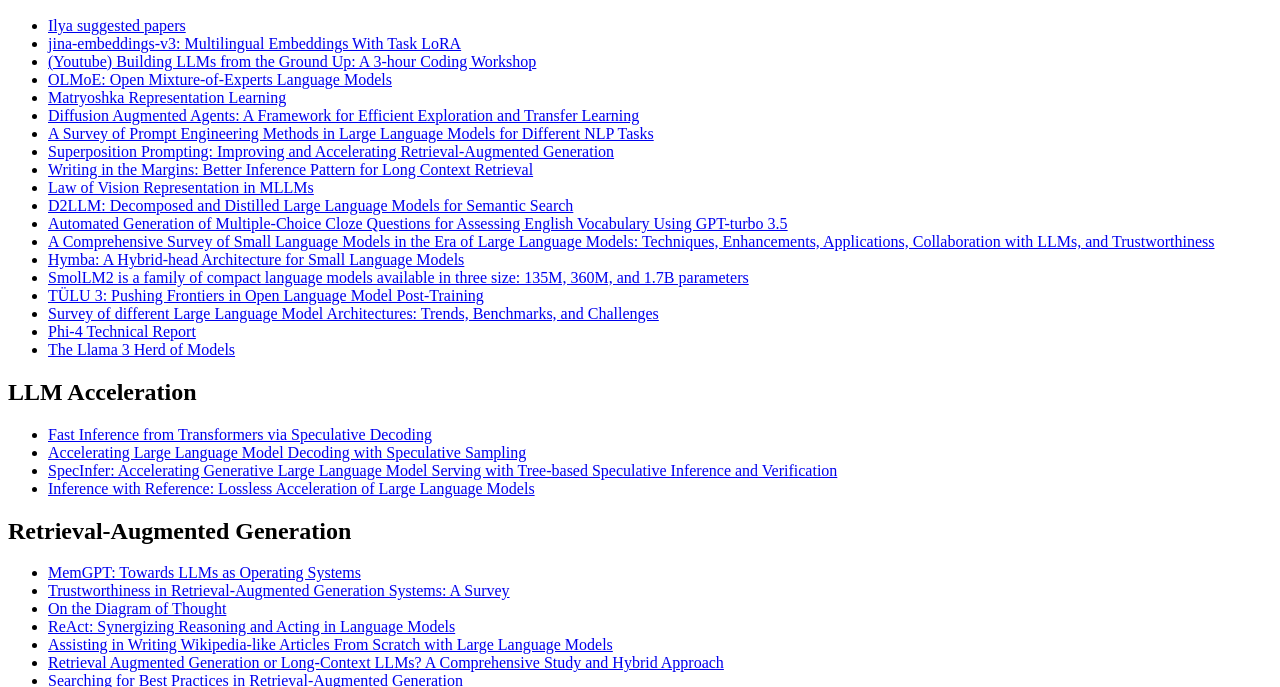
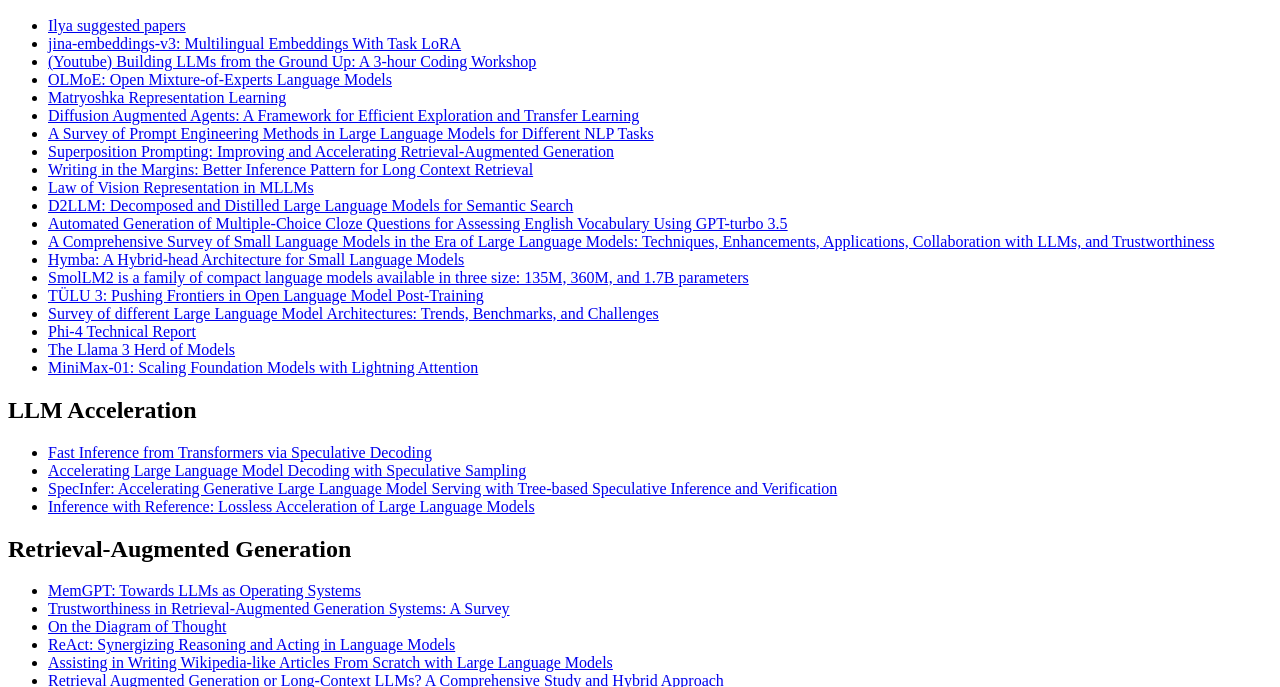
Before and after one commit to QAM/qam.github.io, a plain HTML site: page index.html in a window 1280 px wide. Shown: the part 110-797 px from the top of the page. Drawn offline with Linux system fonts and the light colour scheme.

Commit message:
Update index.html

```diff
--- a/index.html
+++ b/index.html
@@ -31,6 +31,7 @@
             <li><a href="https://arxiv.org/abs/2412.03220" target="_blank">Survey of different Large Language Model Architectures: Trends, Benchmarks, and Challenges</a></li>
             <li><a href="https://arxiv.org/abs/2412.08905" target="_blank">Phi-4 Technical Report</a></li>
             <li><a href="https://arxiv.org/abs/2407.21783" target="_blank">The Llama 3 Herd of Models</a></li>
+            <li><a href="https://arxiv.org/abs/2501.08313" target="_blank">MiniMax-01: Scaling Foundation Models with Lightning Attention</a></li>
         </ul>
     </div>
 
```
